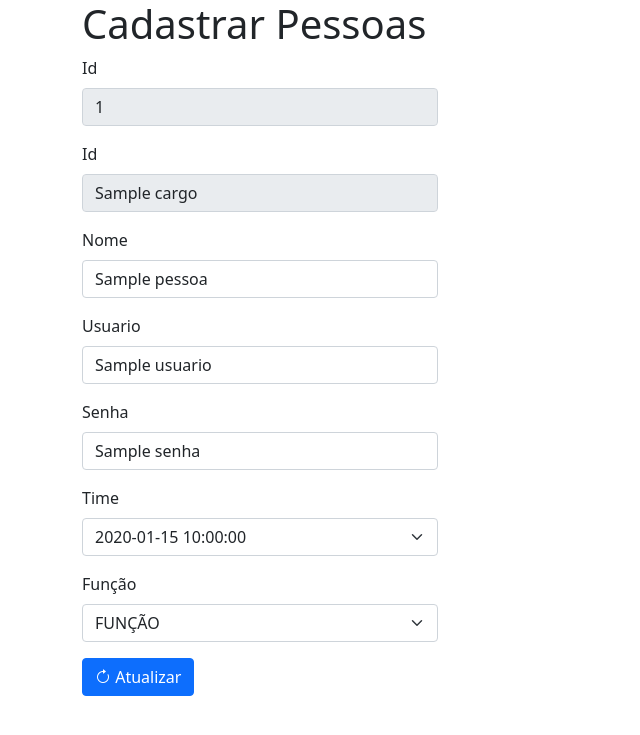
After one commit to Pythonators/API_semestre1_pythonators, a Flask app: template Website/templates/update_aluno.html in a window 1280 px wide. The commit adds this page. Shown: the top 735 px of the page, without its empty margins (0-640 px from the left). Run offline with Flask 2, Linux system fonts and the light colour scheme; the template is opened without the code that fills it: most values are stand-ins (such as "Sample title", 1, 10 or a date in 2020); some libraries are stand-ins or nearby versions.

Commit message:
Add files via upload

```diff
--- a/Website/Alunos.json
+++ b/Website/Alunos.json
@@ -1 +1 @@
-{"_default": {"1": {"id": "512e140f-598f-11ed-904f-988389d88988", "cargo": "ALUNO", "nome": "dsadsa", "usuario": "dasda", "senha": "sdasd", "funcao": "DEV"}, "2": {"id": "39d3ef4b-5993-11ed-a82c-988389d88988", "cargo": "ALUNO", "nome": "cauanadias ", "usuario": "cauanadias", "senha": "12", "funcao": "DEV"}, "3": {"id": "c4cceb73-5bd0-11ed-a37a-c73392390446", "cargo": "ALUNO", "nome": "Ana Flavia", "usuario": "x", "senha": "1234", "funcao": "DEV"}, "4": {"id": "d4d1d7b8-5bd0-11ed-bd8d-c73392390446", "cargo": "ALUNO", "nome": "Mika", "usuario": "mika777", "senha": "1234", "funcao": "DEV"}}}
+{"_default": {"5": {"id": "d524e7b1-5c61-11ed-b003-0c54153449d1", "cargo": "ALUNO", "nome": "nome completo", "usuario": "usuario", "senha": "33", "funcao": "DEV"}, "7": {"id": "39d3ef4b-5993-11ed-a82c-988389d88988", "cargo": "ALUNO", "nome": "cauanadias a", "usuario": "cauanadias", "senha": "12", "funcao": "DEV"}, "8": {"id": "c4cceb73-5bd0-11ed-a37a-c73392390446", "cargo": "ALUNO", "nome": "Ana Flavia", "usuario": "x", "senha": "1234", "funcao": "SCRUM MASTER"}, "4": {"id": "d4d1d7b8-5bd0-11ed-bd8d-c73392390446", "cargo": "ALUNO", "nome": "Mika", "usuario": "mika777", "senha": "1234", "funcao": "PRODUCT OWNER (P.O)", "time": "amogus"}}}
--- a/Website/Professor.json
+++ b/Website/Professor.json
@@ -1 +1 @@
-{"_default": {"1": {"id": "32747d3d-5925-11ed-913c-988389d88988", "cargo": "PROFESSOR", "nome": "nasalete", "usuario": "nasa", "senha": "123", "funcao": "PROFESSOR P2"}, "2": {"id": "2de00021-596e-11ed-b69e-988389d88988", "cargo": "PROFESSOR", "nome": "cauana.dias", "usuario": "cauana", "senha": "12345", "funcao": "PROFESSOR M2"}, "3": {"id": "7e81e63e-5b77-11ed-b05f-641c6766afdb", "cargo": "PROFESSOR", "nome": "Gilberto Barolli", "usuario": "SagaGemeos", "senha": "saga"}}}
+{"_default": {"14": {"id": "7e81e63e-5b77-11ed-b05f-641c6766afdb", "nome": "ronaldo", "usuario": "ronalds", "senha": "57"}, "15": {"id": "2de00021-596e-11ed-b69e-988389d88988", "nome": "rodrigo", "usuario": "rodigs", "senha": "33"}, "16": {"id": "3094a74a-5c51-11ed-b167-0c54153449d1", "nome": "Ryan Lanziloti De Faria Teixeira", "usuario": "dadsa", "senha": "379"}}}
--- a/Website/Times.json
+++ b/Website/Times.json
@@ -1 +1 @@
-{"_default": {"1": {"id": "05a1e0e4-597d-11ed-bcb2-988389d88988", "turma": "TURMA", "nome_time": "dasdasd"}, "2": {"id": "2369f9b6-5990-11ed-aae1-988389d88988", "turma": "TURMA", "nome_time": "dasdas"}, "3": {"id": "25380eaa-5990-11ed-8595-988389d88988", "turma": "TURMA", "nome_time": "asdasda"}, "4": {"id": "51c77d39-5992-11ed-b99c-988389d88988", "turma": "TURMA", "nome_time": "pythonators"}, "5": {"id": "6dfa7b3f-5992-11ed-8849-988389d88988", "turma": "TURMA", "nome_time": "py"}, "6": {"id": "d0312db4-5a3e-11ed-bb3a-641c6766afdb", "turma": "turma 1\u00ba banco de dados 2022", "nome_time": ".py"}}}
+{"_default": {"5": {"id": "c51c200e-5c61-11ed-9b18-0c54153449d1", "turma": "1\u00ba CURSO DE COMO SER ISA, A MELHOR BORBOLETINHA SZ", "nome_time": "amogus"}, "9": {"id": "51c77d39-5992-11ed-b99c-988389d88988", "turma": "2\u00ba PEA", "nome_time": "pythonatorsa"}}}
--- a/Website/connect.py
+++ b/Website/connect.py
@@ -6,7 +6,6 @@ bdProfessor = TinyDB("Professor.json")
 professor = Query()
 def inserir(model: Professor):
     bdProfessor.insert({"id":model.id,
-    "cargo":model.cargo,
     "nome":model.nome,
     "usuario":model.usuario,
     "senha":model.senha,
--- a/Website/connectAluno.py
+++ b/Website/connectAluno.py
@@ -10,7 +10,8 @@ def inserirAlunos(model: Alunos):
     "nome":model.nome,
     "usuario":model.usuario,
     "senha":model.senha,
-    "funcao":model.funcao})
+    "funcao":model.funcao,
+    "time":model.time})
 def mostrarTodosAlunos():
     todos = bdAlunos.all()
     return todos
--- a/Website/modelos.py
+++ b/Website/modelos.py
@@ -1,7 +1,6 @@
 class Professor:
-    def __init__(self, id, cargo, nome, usuario, senha) -> None:
+    def __init__(self, id, nome, usuario, senha) -> None:
         self.id=id
-        self.cargo = cargo
         self.nome=nome
         self.usuario=usuario
         self.senha=senha
--- a/Website/rotas.py
+++ b/Website/rotas.py
@@ -137,12 +137,11 @@ def index():
 def cadastrar_professor():
     myid = uuid.uuid1()
     id = str(myid)
-    cargo = request.form["cargo"]
     nome = request.form["nome"]
     usuario = request.form["usuario"]
     senha = request.form["senha"]
     #funcao = request.form["funcao"]
-    professor = Professor(id,cargo,nome,usuario,senha,)
+    professor = Professor(id,nome,usuario,senha)
     inserir(professor)
     return redirect("/admin/cadastro/professores")
 
@@ -152,15 +151,13 @@ def cadastrar_professor():
 def atualizar_professor(id):
     if request.method =='POST':
         id = id
-        cargo = request.form["cargo"]
         nome = request.form["nome"]
         usuario = request.form["usuario"]
         senha = request.form["senha"]
-        funcao = request.form["funcao"]
-        pessoa = Professor(id,cargo,nome,usuario,senha,funcao)
+        pessoa = Professor(id,nome,usuario,senha)
         try:
             atualizarProfessor(id,pessoa)
-            return redirect('/admin')
+            return redirect('/admin/cadastro/professores')
         except:
             return 'algo deu errado'
     else:
@@ -301,7 +298,7 @@ def cadastrar_times():
 
 #Atualizar dados times
 
-@app.route('/atualizar/<string:id>',methods=["POST","GET"])
+@app.route('/atualizar/time/<string:id>',methods=["POST","GET"])
 def atualizar_times(id):
     if request.method =='POST':
         id = id
@@ -314,13 +311,14 @@ def atualizar_times(id):
         except:
             return 'algo deu errado'
     else:
+        turmas = mostrarSalas()
         time = buscarPorIdTime(id)
-        return render_template('update.html',time = time)
+        return render_template('update_time.html',time = time,turmas=turmas)
 
 #Deletar times do banco de dados
 
-@app.route('/deletar/<string:id>')
-def deletarTime(id):
+@app.route('/deletar/time/<string:id>')
+def deletarTimes(id):
     try:
         deletarTime(id)
         return redirect("/admin/cadastro/times")
@@ -359,28 +357,31 @@ def cadastrar_alunos():
 
 #Atualizar dados alunos
 
-@app.route('/atualizar/<string:id>',methods=["POST","GET"])
+@app.route('/atualizar/aluno/<string:id>',methods=["POST","GET"])
 def atualizar_alunos(id):
     if request.method =='POST':
-        cargo_aluno = request.form["cargo_aluno"]
-        nome_aluno = request.form["nome_aluno"]
-        usuario_aluno = request.form["usuario_aluno"]
-        senha_aluno = request.form["senha_aluno"]
+        id = id
+        cargo = request.form['cargo']
+        nome_aluno = request.form["nome"]
+        usuario_aluno = request.form["usuario"]
+        senha_aluno = request.form["senha"]
         funcao_aluno = request.form["funcao_aluno"]
-        aluno = Alunos(id, cargo_aluno, nome_aluno, usuario_aluno, senha_aluno, funcao_aluno)
+        time = request.form['time']
+        aluno = Alunos(id, cargo, nome_aluno, usuario_aluno, senha_aluno, funcao_aluno, time)
         try:
             atualizarAlunos(id,aluno)
             return redirect('/admin/cadastro/alunos')
         except:
             return 'algo deu errado'
     else:
-        aluno = buscarPorIdAluno(id)
-        return render_template('update.html',aluno = aluno)
+        result2 = mostrarTodos_times()
+        pessoa = buscarPorIdAluno(id)
+        return render_template('update_aluno.html',pessoa = pessoa, result2=result2)
 
 #Deletar alunos do banco de dados
 
-@app.route('/deletar/<string:id>')
-def deletarAlunos(id):
+@app.route('/deletar/aluno/<string:id>')
+def deletarAluno(id):
     try:
         deletarAlunos(id)
         return redirect("/admin/cadastro/alunos")
--- a/Website/templates/admin_aluno.html
+++ b/Website/templates/admin_aluno.html
@@ -63,9 +63,9 @@
         <td>{{contato_aluno.usuario}}</td>
         <td>{{contato_aluno.senha}}</td>
         <td>{{contato_aluno.funcao}}</td>
-        <td><a class="btn btn-danger" href='/deletar/{{contato_aluno["id"]}}'>
+        <td><a class="btn btn-danger" href='/deletar/aluno/{{contato_aluno["id"]}}'>
           <i class="bi bi-trash"> </i>Deletar</a>
-          <a href='/atualizar/{{contato_aluno["id"]}}'class="btn btn-secondary">
+          <a href='/atualizar/aluno/{{contato_aluno["id"]}}'class="btn btn-secondary">
             <i class="bi bi-arrow-clockwise"> </i>Atualizar</a></td>
       </tr>
       {% endfor %}
--- a/Website/templates/admin_times.html
+++ b/Website/templates/admin_times.html
@@ -38,9 +38,9 @@
         <td>{{contato.id}}</td>
         <td>{{contato.turma}}</td>
         <td>{{contato.nome_time}}</td>
-        <td><a class="btn btn-danger" href='/deletar/{{contato["id"]}}'>
+        <td><a class="btn btn-danger" href='/deletar/time/{{contato["id"]}}'>
           <i class="bi bi-trash"> </i>Deletar</a>
-          <a href='/atualizar/{{contato["id"]}}'class="btn btn-secondary">
+          <a href='/atualizar/time/{{contato["id"]}}'class="btn btn-secondary">
             <i class="bi bi-arrow-clockwise"> </i>Atualizar</a></td>
       </tr>
       {% endfor %}
--- /dev/null
+++ b/Website/templates/update_aluno.html
@@ -0,0 +1,71 @@
+<!DOCTYPE html>
+<html>
+<head>
+    <link rel="stylesheet" href="https://cdn.jsdelivr.net/npm/bootstrap-icons@1.7.2/font/bootstrap-icons.css">
+    <meta charset='utf-8'>
+    <title>Cadastro de pessoas</title>
+    <link href="https://cdn.jsdelivr.net/npm/bootstrap@5.0.2/dist/css/bootstrap.min.css" rel="stylesheet" integrity="sha384-EVSTQN3/azprG1Anm3QDgpJLIm9Nao0Yz1ztcQTwFspd3yD65VohhpuuCOmLASjC" crossorigin="anonymous">
+</head>
+<body>
+  <div class="container-sm">
+    <div class="row">
+      <h1>Cadastrar Pessoas</h1>
+  <div class="col-4">
+    <form action="{{pessoa[0]['id']}}" method="POST">
+        <div class="mb-3">
+          <label for="id" class="form-label">Id</label>
+          <input type="text" class="form-control" id="id"
+
+          name = "id"
+          value='{{pessoa[0]["id"]}}'
+          readonly>
+          </div>
+          <div class="mb-3">
+            <label for="cargo" class="form-label">Id</label>
+            <input type="text" class="form-control" id="cargo"
+
+            name = "cargo"
+            value='{{pessoa[0]["cargo"]}}'
+            readonly>
+            </div>
+        <div class="mb-3">
+            <label for="nome" class="form-label">Nome</label>
+            <input type="text" class="form-control" id="nome"
+            name="nome" value='{{pessoa[0]["nome"]}}'>
+          </div>
+          <div class="mb-3">
+            <label for="usuario" class="form-label">Usuario</label>
+            <input type="text" class="form-control" id="usuario"
+            name="usuario" value='{{pessoa[0]["usuario"]}}'>
+          </div>
+          <div class="mb-3">
+            <label for="senha" class="form-label">Senha</label>
+            <input type="text" class="form-control" id="senha"
+            name="senha" value='{{pessoa[0]["senha"]}}'>
+          </div>
+          <div class="mb-3">
+            <label for="time" class="form-label">Time</label>
+            <select class="form-select" name="time" type="text" aria-label="time" id="time"
+            value='{{pessoa[0]["funcao"]}}'>
+                {% for s in result2%}
+              <option selected>{{s.nome_time}}</option>
+                {%endfor%}
+            </select>
+          </div>
+          <div class="mb-3">
+            <label for="funcao_aluno" class="form-label">Função</label>
+          <select class="form-select" name="funcao_aluno" type="text" aria-label="CARGO" id="funcao_aluno"
+           value='{{pessoa[0]["funcao"]}}'>
+            <option selected>FUNÇÃO</option>
+             <option value="DEV">DEV</option>
+             <option value="PRODUCT OWNER (P.O)">PRODUCT OWNER (P.O)</option>
+             <option value="SCRUM MASTER">SCRUM MASTER</option>
+            </select>
+        </div>
+        <button type="submit" class="btn btn-primary"><i class="bi bi-arrow-clockwise"> </i>Atualizar</button>
+      </form>
+      </div>
+    </div>
+  </div>
+  </body>
+</html>
```
Also changed, not shown: Website/templates/admin_professores.html (+1 -9 lines), Website/templates/update.html (+2 -16 lines), Website/templates/update_time.html (added, +44 -0 lines), Website/main.py (line endings or trailing spaces).
